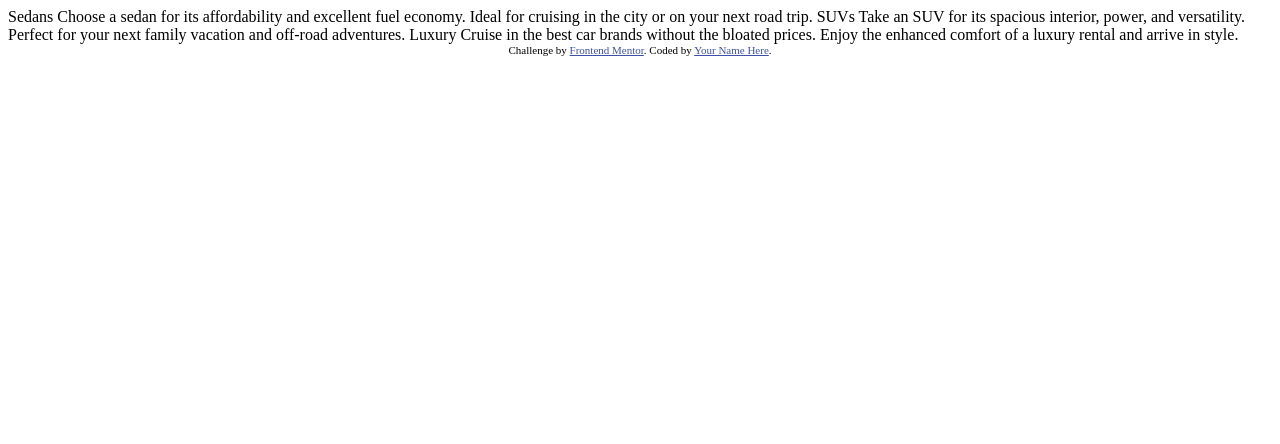
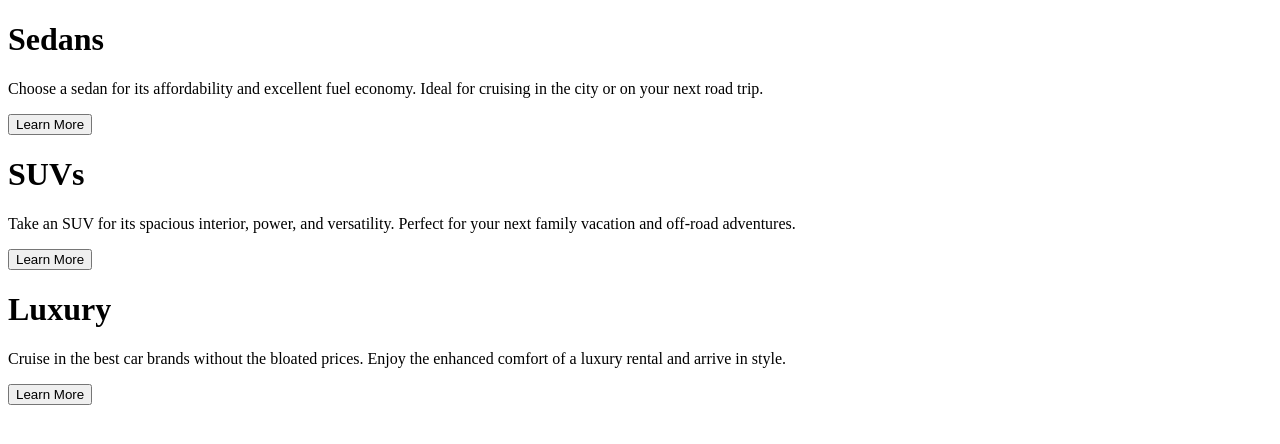
Before and after one commit to dnguye12/3-column-preview-card, a plain HTML site: page index.html in a window 1280 px wide. Drawn offline with Linux system fonts and the light colour scheme.

Commit message:
html done'

```diff
--- a/index.html
+++ b/index.html
@@ -1,36 +1,39 @@
 <!DOCTYPE html>
 <html lang="en">
+
 <head>
   <meta charset="UTF-8">
-  <meta name="viewport" content="width=device-width, initial-scale=1.0"> <!-- displays site properly based on user's device -->
+  <meta name="viewport" content="width=device-width, initial-scale=1.0">
+  <!-- displays site properly based on user's device -->
 
   <link rel="icon" type="image/png" sizes="32x32" href="./images/favicon-32x32.png">
 
   <title>Frontend Mentor | 3-column preview card component</title>
 
-  <!-- Feel free to remove these styles or customise in your own stylesheet 👍 -->
-  <style>
-    .attribution { font-size: 11px; text-align: center; }
-    .attribution a { color: hsl(228, 45%, 44%); }
-  </style>
 </head>
+
 <body>
+  <main>
+    <div class="sedans">
+      <h1>Sedans</h1>
+      <p>Choose a sedan for its affordability and excellent fuel economy. Ideal for cruising in the city
+        or on your next road trip.</p>
+        <button type="button" class="btnSedan">Learn More</button>
+    </div>
 
-  Sedans
-  Choose a sedan for its affordability and excellent fuel economy. Ideal for cruising in the city
-  or on your next road trip.
+    <div class="suvs">
+      <h1>SUVs</h1>
+      <p>Take an SUV for its spacious interior, power, and versatility. Perfect for your next family vacation
+        and off-road adventures.</p>
+        <button type="button" class="btnSuvs">Learn More</button>
+    </div>
+    <div class="luxury">
+      <h1>Luxury</h1>
+      <p>Cruise in the best car brands without the bloated prices. Enjoy the enhanced comfort of a luxury
+        rental and arrive in style.</p>
+        <button type="button" class="btnLuxury">Learn More</button>
+    </div>
+  </main>
+</body>
 
-  SUVs
-  Take an SUV for its spacious interior, power, and versatility. Perfect for your next family vacation
-  and off-road adventures.
-
-  Luxury
-  Cruise in the best car brands without the bloated prices. Enjoy the enhanced comfort of a luxury
-  rental and arrive in style.
-
-  <div class="attribution">
-    Challenge by <a href="https://www.frontendmentor.io?ref=challenge" target="_blank">Frontend Mentor</a>.
-    Coded by <a href="#">Your Name Here</a>.
-  </div>
-</body>
 </html>
```
